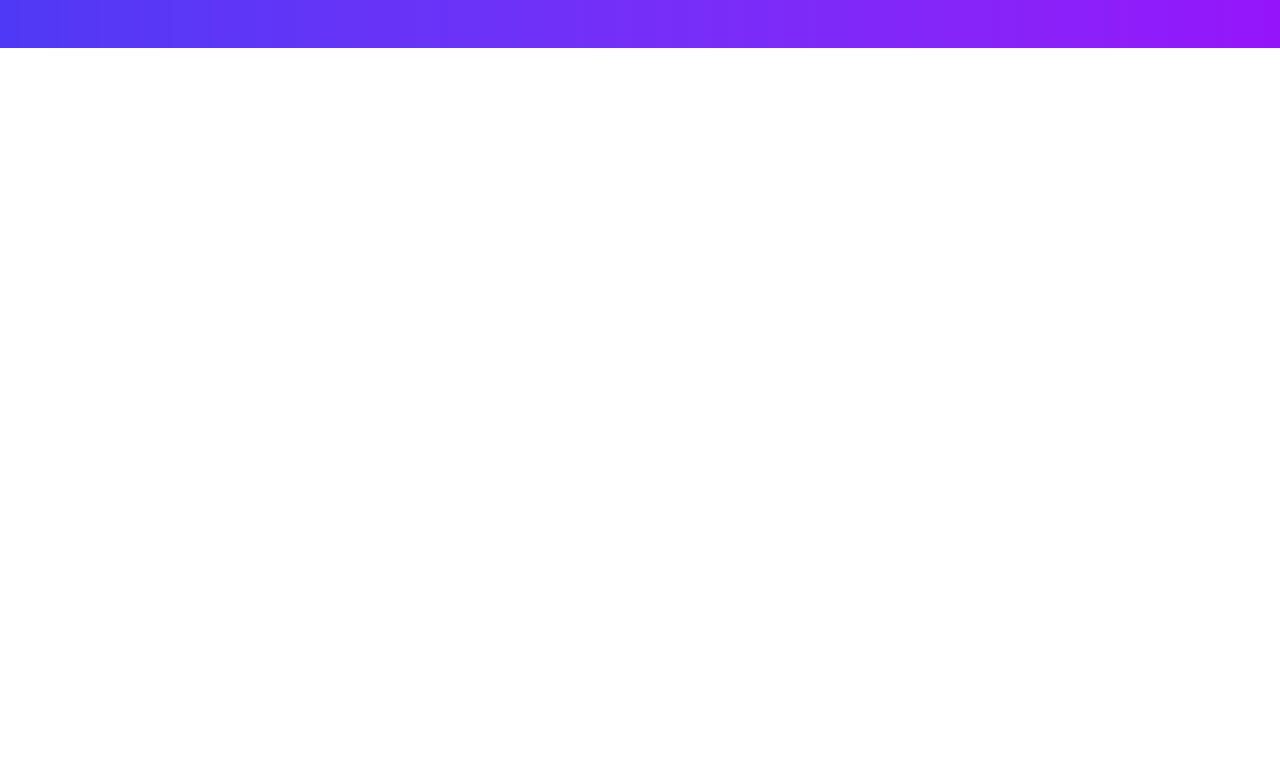
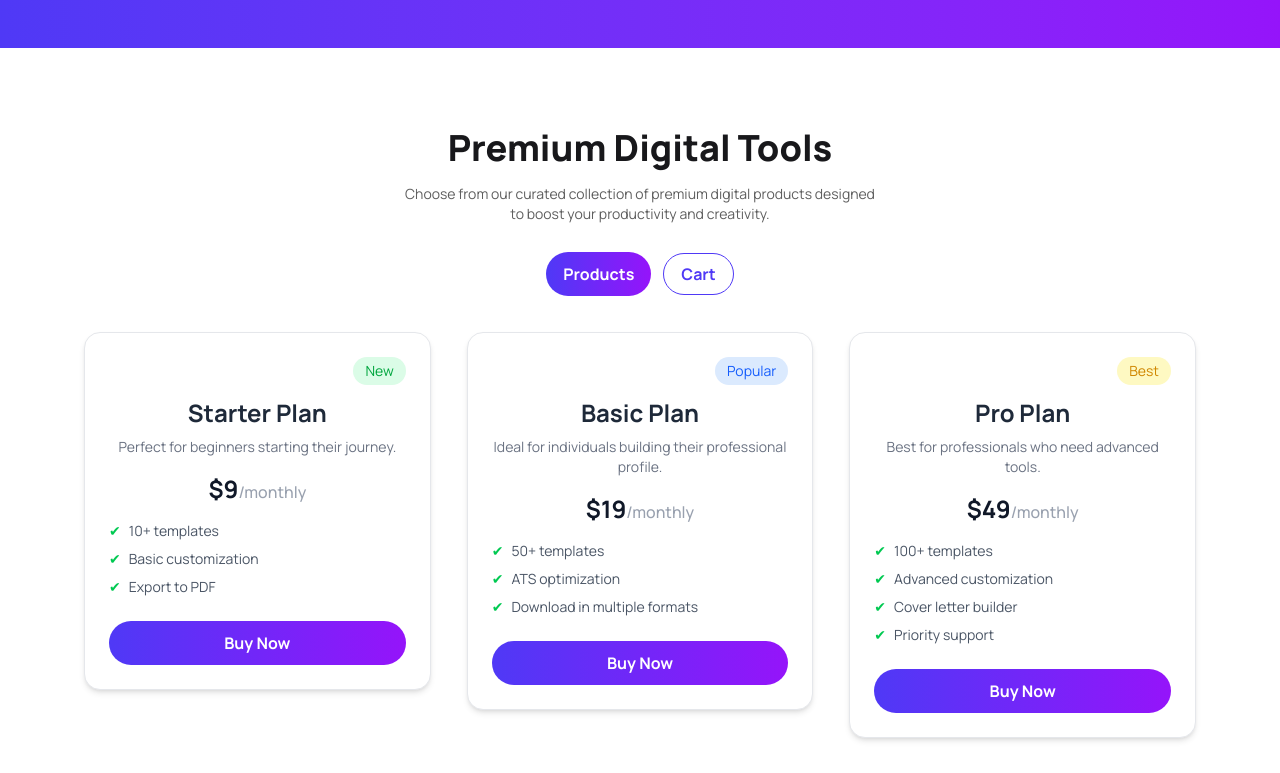
Before and after one commit to Riadul-Islam-551/B13-A6-Digital-Tools, a React (Vite) app: page / in a window 1280 px wide. Shown: the part 1027-1800 px from the top of the page. Before the commit the page ends 1075 px from the top, so only its background shows below. Built offline with nearby package versions, Linux system fonts and the light colour scheme.

Commit message:
make the product card

```diff
--- a/src/App.jsx
+++ b/src/App.jsx
@@ -1,7 +1,14 @@
 import "./App.css";
 import Banner from "./components/banner/Banner";
+import Tools from "./components/digitalTools/Tools";
 import Nav from "./components/nav/Nav";
 import States from "./components/states/States";
+
+const fetchProducts = fetch("/product.json")
+  .then((res) => res.json())
+  .then((data) => {
+    return data;
+  });
 
 function App() {
   return (
@@ -9,6 +16,7 @@ function App() {
       <Nav></Nav>
       <Banner></Banner>
       <States></States>
+      <Tools fetchProducts={fetchProducts}></Tools>
     </>
   );
 }
--- /dev/null
+++ b/src/components/digitalTools/Tools.jsx
@@ -0,0 +1,53 @@
+import React, { use } from "react";
+import ProductCard from "./productCard/ProductCard";
+
+const Tools = ({ fetchProducts }) => {
+  const products = use(fetchProducts);
+  // console.log(products);
+
+  // const [productState, setProductState] = useState("products");
+  // const showProduct = (products) => {
+  //   setProductState(products);
+  //   console.log(productState);
+  // };
+  // const showCart = (cart) => {
+  //   setProductState(cart);
+  //   console.log(productState);
+  // };
+  return (
+    <div>
+      <div className="max-w-300 mx-auto text-center py-12 md:py-20 px-2">
+        <h1 className="text-2xl md:text-4xl font-extrabold mb-4 ">
+          Premium Digital Tools
+        </h1>
+        <p className="text-secondary  text-sm md:text-md">
+          Choose from our curated collection of premium digital products
+          designed <br /> to boost your productivity and creativity.
+        </p>
+        {/* products buttons  */}
+        <div className="mt-7 space-x-3">
+          <button
+            onClick={() => showProduct("products")}
+            className="button-primary"
+          >
+            Products
+          </button>
+          <button onClick={() => showCart("cart")} className="button-secondary">
+            Cart
+          </button>
+        </div>
+        {/* showing the products  */}
+        <div
+          className="grid grid-cols-1 md:grid-cols-2 lg:grid-cols-3 gap-4 lg:gap-9 px-9 my-9
+        "
+        >
+          {products.map((product, ind) => (
+            <ProductCard key={ind} product={product}></ProductCard>
+          ))}
+        </div>
+      </div>
+    </div>
+  );
+};
+
+export default Tools;
--- /dev/null
+++ b/src/components/digitalTools/productCard/ProductCard.jsx
@@ -0,0 +1,51 @@
+import React from "react";
+
+const ProductCard = ({ product }) => {
+  console.log(product);
+  const { name, description, price, period, tagType, features } =
+    product;
+  return (
+    <div>
+      <div className="bg-white rounded-2xl shadow-md p-6 border border-gray-200">
+        <div className="flex justify-between items-center mb-3">
+          <img src="" alt="" />
+          {/* tag type  */}
+          <span
+            className={`text-sm capitalize py-1 px-3 rounded-full ${tagType === "new" ? "text-green-600 bg-green-100" : ""} ${tagType === "popular" ? "text-blue-600 bg-blue-100" : ""} ${tagType === "best" ? "text-yellow-600 bg-yellow-100" : ""}`}
+          >
+            {tagType}
+          </span>
+        </div>
+
+        {/* Title */}
+        <h2 className="text-2xl font-bold text-gray-800 mb-2">{name}</h2>
+
+        {/* Description */}
+        <p className="text-gray-500 text-sm mb-4">{description}</p>
+
+        {/* Price */}
+        <h3 className="text-2xl font-bold text-gray-900 mb-4">
+          ${price}
+          <span className="text-gray-400 text-base font-medium">/{period}</span>
+        </h3>
+
+        {/* Features */}
+        <ul className="space-y-2 mb-6">
+          {features.map((feature, ind) => {
+            return (
+              <li key={ind} className="flex items-center text-gray-600 text-sm">
+                <span className="text-green-500 mr-2">✔</span>
+                {feature}
+              </li>
+            );
+          })}
+        </ul>
+
+        {/* Button */}
+        <button className="w-full button-primary">Buy Now</button>
+      </div>
+    </div>
+  );
+};
+
+export default ProductCard;
```
